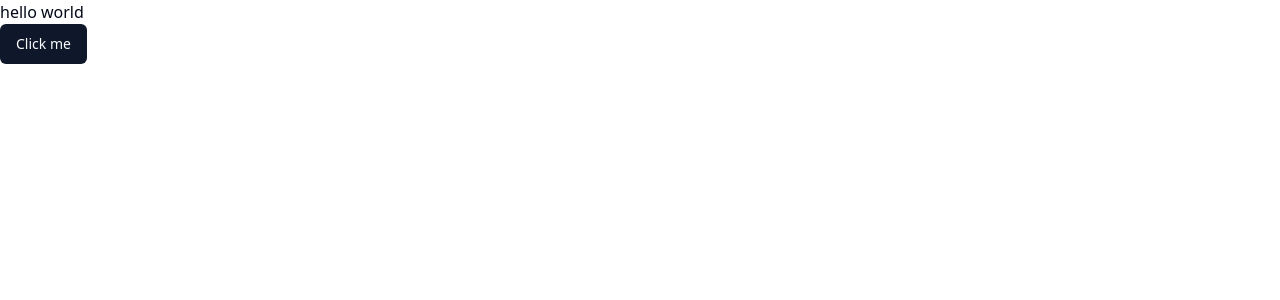
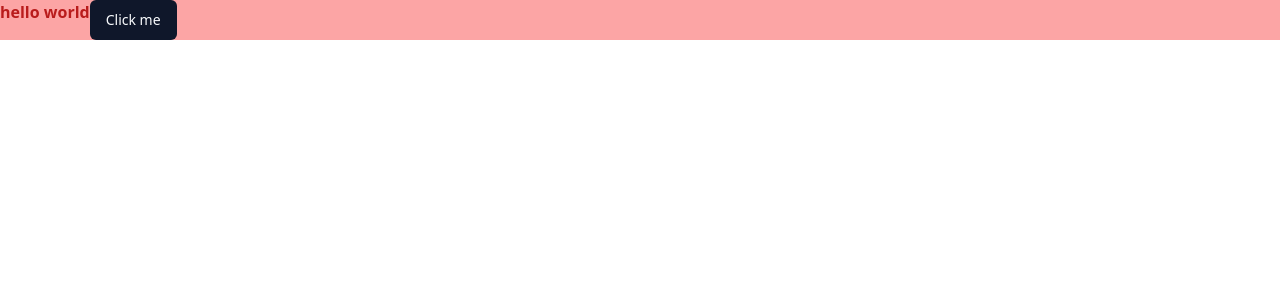
Before and after one commit to Talisson-b99/pizzashop, a React (Vite) app: page / in a window 1280 px wide. Shown: the top 300 px of the page. Built offline with nearby package versions, Linux system fonts and the light colour scheme.

Commit message:
feat: add eslint and prettier-plugins-tailwindcss

```diff
--- a/package.json
+++ b/package.json
@@ -20,17 +20,15 @@
     "tailwindcss-animate": "^1.0.7"
   },
   "devDependencies": {
+    "@rocketseat/eslint-config": "^2.2.2",
     "@types/node": "^20.14.8",
     "@types/react": "^18.3.3",
     "@types/react-dom": "^18.3.0",
-    "@typescript-eslint/eslint-plugin": "^7.13.1",
-    "@typescript-eslint/parser": "^7.13.1",
     "@vitejs/plugin-react-swc": "^3.5.0",
     "autoprefixer": "^10.4.19",
     "eslint": "^8.57.0",
-    "eslint-plugin-react-hooks": "^4.6.2",
-    "eslint-plugin-react-refresh": "^0.4.7",
     "postcss": "^8.4.38",
+    "prettier-plugin-tailwindcss": "^0.6.5",
     "tailwindcss": "^3.4.4",
     "typescript": "^5.2.2",
     "vite": "^5.3.1"
--- a/src/App.tsx
+++ b/src/App.tsx
@@ -1,14 +1,14 @@
-import { Button } from "@/components/ui/button";
+import { Button } from '@/components/ui/button'
 
 function App() {
   return (
-    <>
-      <h1>hello world</h1>
+    <div className="flex bg-red-300">
+      <h1 className="font-bold text-red-700">hello world</h1>
       <div>
         <Button>Click me</Button>
       </div>
-    </>
-  );
+    </div>
+  )
 }
 
-export default App;
+export default App
--- a/tsconfig.json
+++ b/tsconfig.json
@@ -5,7 +5,7 @@
     "lib": ["ES2020", "DOM", "DOM.Iterable"],
     "module": "ESNext",
     "skipLibCheck": true,
-    "types": ["vitest/globals"],
+    // "types": ["vitest/globals"],
     /* Bundler mode */
     "moduleResolution": "bundler",
     "allowImportingTsExtensions": true,
```
Also changed, not shown: .eslintrc.cjs (deleted), .eslintrc.json (added), 2 other files (tests, documents, lock files or other folders).
